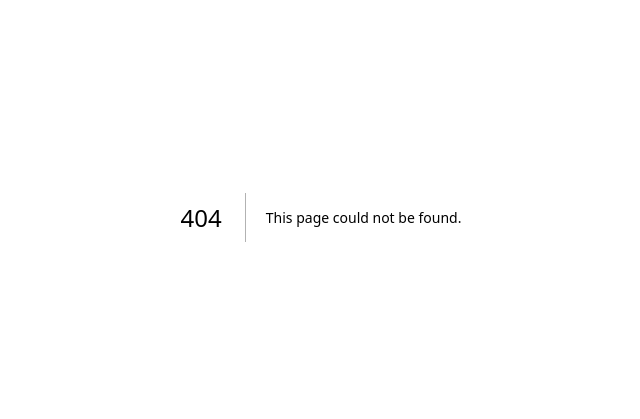
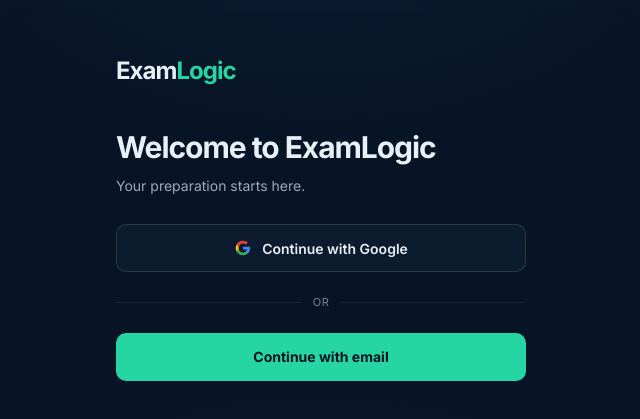
Before and after one commit to examforge99/examlogic, a Next.js app: page /auth in a window 1280 px wide. Before the commit this address had no page. Shown: the part 183-602 px from the top of the page, without its empty margins (319-959 px from the left). Built offline with nearby package versions, Linux system fonts and the light colour scheme; no server answers.

Commit message:
Create unified passwordless ExamLogic authentication flow

```diff
--- /dev/null
+++ b/src/app/auth/page.tsx
@@ -0,0 +1,253 @@
+'use client'
+
+import { useState } from 'react'
+import { useSignIn, useSignUp } from '@clerk/nextjs'
+import { isClerkAPIResponseError } from '@clerk/nextjs/errors'
+import { useRouter } from 'next/navigation'
+
+const googleIcon = (
+  <svg className="auth-google-icon" viewBox="0 0 24 24" aria-hidden="true">
+    <path fill="#4285F4" d="M21.35 12.23c0-.71-.06-1.4-.18-2.05H12v3.88h5.23a4.47 4.47 0 0 1-1.94 2.94v2.45h3.14c1.84-1.7 2.92-4.2 2.92-7.22Z"/>
+    <path fill="#34A853" d="M12 21.75c2.63 0 4.84-.87 6.45-2.35l-3.14-2.45c-.87.58-1.98.92-3.31.92-2.54 0-4.69-1.72-5.46-4.03H3.3v2.53A9.75 9.75 0 0 0 12 21.75Z"/>
+    <path fill="#FBBC05" d="M6.54 13.84A5.86 5.86 0 0 1 6.23 12c0-.64.11-1.26.31-1.84V7.63H3.3A9.75 9.75 0 0 0 2.25 12c0 1.57.38 3.05 1.05 4.37l3.24-2.53Z"/>
+    <path fill="#EA4335" d="M12 6.13c1.43 0 2.71.49 3.72 1.46l2.79-2.79C16.83 3.16 14.62 2.25 12 2.25a9.75 9.75 0 0 0-8.7 5.38l3.24 2.53C7.31 7.85 9.46 6.13 12 6.13Z"/>
+  </svg>
+)
+
+export default function AuthPage() {
+  const { signIn } = useSignIn()
+  const { signUp } = useSignUp()
+  const router = useRouter()
+
+  const [email, setEmail] = useState('')
+  const [code, setCode] = useState('')
+  const [step, setStep] = useState<'choice' | 'email' | 'code'>('choice')
+  const [loading, setLoading] = useState(false)
+  const [googleLoading, setGoogleLoading] = useState(false)
+  const [error, setError] = useState('')
+
+  async function continueWithGoogle() {
+    if (loading || googleLoading) return
+    setError('')
+    setGoogleLoading(true)
+
+    try {
+      await signIn.sso({
+        strategy: 'oauth_google',
+        redirectCallbackUrl: '/login/sso-callback',
+        redirectUrl: '/dashboard',
+      })
+    } catch (err) {
+      setGoogleLoading(false)
+      setError(err instanceof Error ? err.message : 'We couldn’t connect to Google. Please try again.')
+    }
+  }
+
+  async function sendEmailCode(event: React.FormEvent) {
+    event.preventDefault()
+    if (loading || !email.trim()) return
+
+    setError('')
+    setLoading(true)
+
+    try {
+      const { error: createError } = await signIn.create({
+        identifier: email.trim(),
+        signUpIfMissing: true,
+      })
+
+      if (createError) throw createError
+
+      const { error: codeError } = await signIn.emailCode.sendCode()
+      if (codeError) throw codeError
+
+      setStep('code')
+    } catch (err) {
+      setError(
+        isClerkAPIResponseError(err)
+          ? err.errors[0]?.longMessage || 'We couldn’t send your verification code.'
+          : 'We couldn’t send your verification code. Please try again.',
+      )
+    } finally {
+      setLoading(false)
+    }
+  }
+
+  async function verifyEmailCode(event: React.FormEvent) {
+    event.preventDefault()
+    if (loading || !code.trim()) return
+
+    setError('')
+    setLoading(true)
+
+    try {
+      const { error: verifyError } = await signIn.emailCode.verifyCode({ code: code.trim() })
+
+      if (verifyError) {
+        if (
+          isClerkAPIResponseError(verifyError) &&
+          verifyError.errors[0]?.code === 'sign_up_if_missing_transfer'
+        ) {
+          const { error: transferError } = await signUp.create({ transfer: true })
+          if (transferError) throw transferError
+
+          if (signUp.status === 'complete') {
+            await signUp.finalize({
+              navigate: ({ decorateUrl }) => {
+                const url = decorateUrl('/onboarding')
+                if (url.startsWith('http')) window.location.href = url
+                else router.push(url)
+              },
+            })
+            return
+          }
+
+          setError('Your account needs a little more information before we can continue.')
+          return
+        }
+
+        throw verifyError
+      }
+
+      if (signIn.status === 'complete') {
+        await signIn.finalize({
+          navigate: ({ decorateUrl }) => {
+            const url = decorateUrl('/dashboard')
+            if (url.startsWith('http')) window.location.href = url
+            else router.push(url)
+          },
+        })
+        return
+      }
+
+      setError('Your verification needs another step. Please try again.')
+    } catch (err) {
+      setError(
+        isClerkAPIResponseError(err)
+          ? err.errors[0]?.longMessage || 'That code isn’t valid. Please try again.'
+          : 'We couldn’t verify that code. Please try again.',
+      )
+    } finally {
+      setLoading(false)
+    }
+  }
+
+  function startOver() {
+    signIn.reset()
+    setEmail('')
+    setCode('')
+    setError('')
+    setStep('choice')
+  }
+
+  return (
+    <main className="auth-page">
+      <div className="auth-shell">
+        <div className="auth-brand">Exam<span className="auth-brand-accent">Logic</span></div>
+
+        {step === 'choice' && (
+          <>
+            <h1 className="auth-heading">Welcome to ExamLogic</h1>
+            <p className="auth-sub">Your preparation starts here.</p>
+
+            {error && <div role="alert" className="auth-error">{error}</div>}
+
+            <button
+              type="button"
+              className={`auth-google ${googleLoading ? 'auth-google-loading' : ''}`}
+              disabled={googleLoading}
+              onClick={continueWithGoogle}
+            >
+              {googleIcon}
+              <span>{googleLoading ? 'Connecting to Google…' : 'Continue with Google'}</span>
+              {googleLoading && <span className="auth-spinner" aria-hidden="true" />}
+            </button>
+
+            <div className="auth-divider">
+              <span className="auth-divider-line" />
+              <span>OR</span>
+              <span className="auth-divider-line" />
+            </div>
+
+            <button type="button" className="auth-primary" onClick={() => { setError(''); setStep('email') }}>
+              Continue with email
+            </button>
+          </>
+        )}
+
+        {step === 'email' && (
+          <>
+            <h1 className="auth-heading">Enter your email</h1>
+            <p className="auth-sub">We’ll send you a verification code to continue.</p>
+
+            {error && <div role="alert" className="auth-error">{error}</div>}
+
+            <form onSubmit={sendEmailCode}>
+              <div className="auth-field">
+                <label className="auth-label" htmlFor="auth-email">Email</label>
+                <input
+                  id="auth-email"
+                  type="email"
+                  autoComplete="email"
+                  inputMode="email"
+                  value={email}
+                  onChange={e => setEmail(e.target.value)}
+                  className="auth-input"
+                  placeholder="you@example.com"
+                  required
+                  autoFocus
+                />
+              </div>
+
+              <button type="submit" disabled={loading} className="auth-primary">
+                {loading ? 'Sending code…' : 'Send verification code'}
+              </button>
+            </form>
+
+            <button type="button" className="auth-back" onClick={startOver}>
+              ← Back
+            </button>
+          </>
+        )}
+
+        {step === 'code' && (
+          <>
+            <h1 className="auth-heading">Check your email</h1>
+            <p className="auth-sub">We sent a verification code to {email}.</p>
+
+            {error && <div role="alert" className="auth-error">{error}</div>}
+
+            <form onSubmit={verifyEmailCode}>
+              <div className="auth-field">
+                <label className="auth-label" htmlFor="auth-code">Verification code</label>
+                <input
+                  id="auth-code"
+                  type="text"
+                  inputMode="numeric"
+                  autoComplete="one-time-code"
+                  value={code}
+                  onChange={e => setCode(e.target.value)}
+                  className="auth-input"
+                  placeholder="Enter your code"
+                  maxLength={6}
+                  required
+                  autoFocus
+                />
+              </div>
+
+              <button type="submit" disabled={loading} className="auth-primary">
+                {loading ? 'Verifying…' : 'Verify and continue'}
+              </button>
+            </form>
+
+            <button type="button" className="auth-back" onClick={startOver}>
+              Use a different email
+            </button>
+          </>
+        )}
+
+        <div id="clerk-captcha" />
+      </div>
+    </main>
+  )
+}
```
